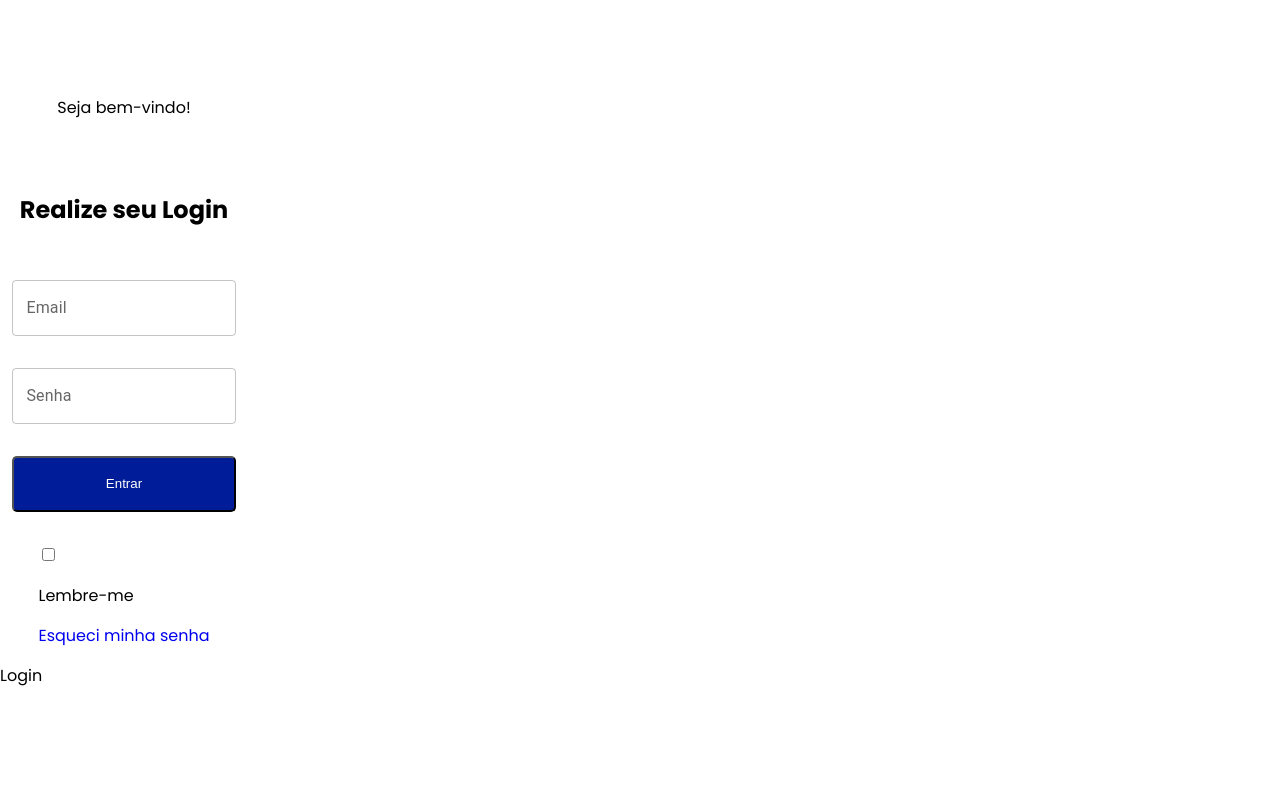
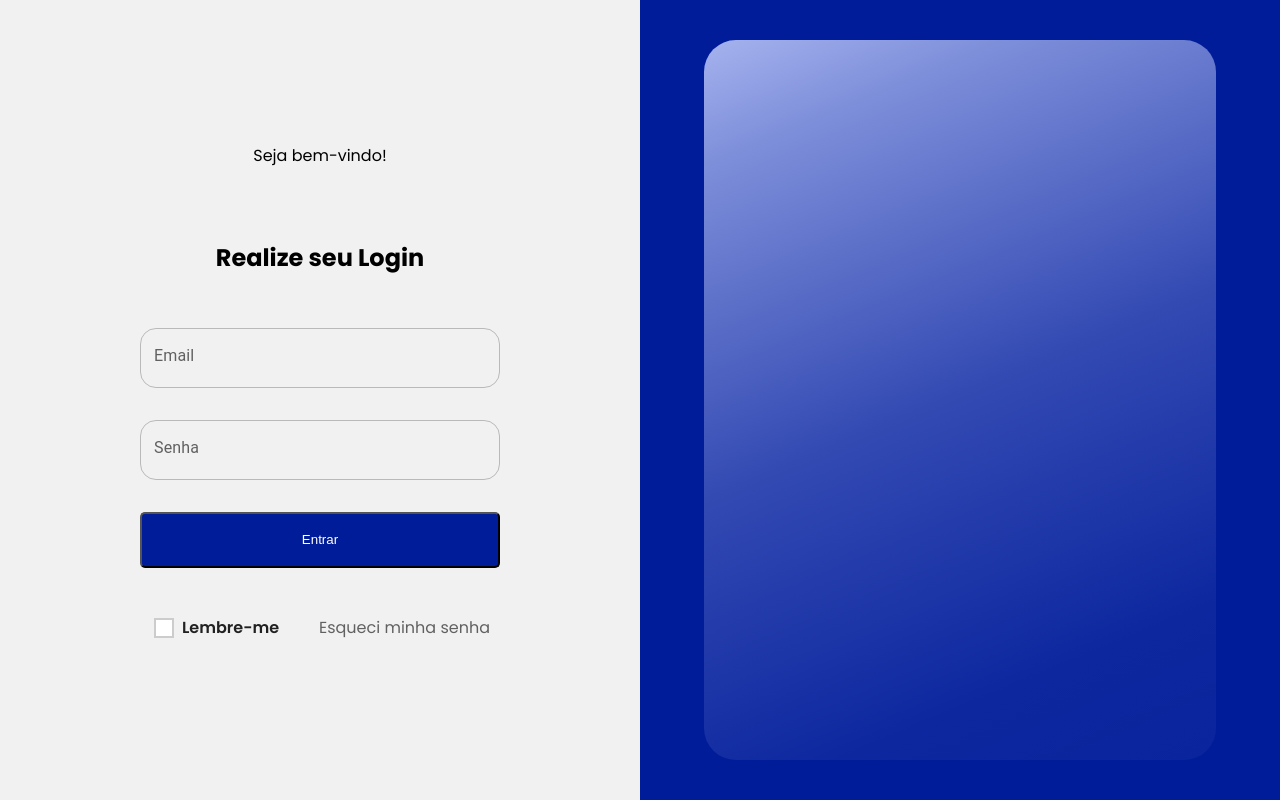
Before and after one commit to dev-anderson-rodrigues/w3-ERP, a React (Vite) app: page / in a window 1280 px wide. Built offline with nearby package versions, Linux system fonts and the light colour scheme.

Commit message:
"feat": pagina de login 50% concluída

```diff
--- a/src/components/Form_login/index.tsx
+++ b/src/components/Form_login/index.tsx
@@ -1,5 +1,5 @@
 import { useEffect, useState } from "react";
-import { Form } from "./styles";
+import { Container, ContainerForm } from "./styles";
 import { useNavigate } from "react-router-dom";
 import { getDadosProfileLocalStorage, setDadosProfileLocalStorage } from "../../context/AuthContext/utils";
 import { useAuth } from "../../context/AuthContext/useAuth";
@@ -15,7 +15,7 @@ const FormLogin = () => {
     handleSubmit,
     register,
     setValue,
-    formState: { errors, isSubmitting },
+    formState: { errors, isSubmitting, isValid },
   } = useForm<IAuthUser>({
     mode: "onSubmit",
   });
@@ -52,8 +52,8 @@ const FormLogin = () => {
   };
 
   return (
-    <div>
-      <Form onSubmit={handleSubmit(handleFormSubmit)}>
+      <Container>
+        <ContainerForm onSubmit={handleSubmit(handleFormSubmit)}>
         <span>Seja bem-vindo!</span>
         <h2>Realize seu Login</h2>
         <Input
@@ -86,27 +86,27 @@ const FormLogin = () => {
           helperText={errors.password?.message}
         />
 
-        <button type="submit">
+        <button type="submit" disabled={isSubmitting && isValid}>
           {isSubmitting ? "Loading..." : "Entrar"}
         </button>
 
         {errorMessage && (
-          <div>
+          <div style={{maxWidth: "85%"}}>
             {errorMessage}
           </div>
         )}
 
-        <div>
-          <span>
-            <input type="checkbox" />
+        <div className="container_link">
+          <span className="container_remember">
+            <div className="checkbox_wrapper"><input type="checkbox" className="custom_checkbox"/></div>
             <p>Lembre-me</p>
           </span>
           <span>
             <a href="#">Esqueci minha senha</a>
           </span>
         </div>
-      </Form>
-    </div>
+      </ContainerForm>
+      </Container>
   );
 }
 
--- a/src/components/Form_login/styles.ts
+++ b/src/components/Form_login/styles.ts
@@ -1,25 +1,27 @@
 import { styled } from "styled-components";
 
-export const Form = styled.form`
+export const ContainerForm = styled.form`
   width: 100%;
+  max-width: 400px;
   display: flex;
   flex-direction: column;
-  display: flex;
   justify-content: center;
   align-items: center;
   gap: 2rem;
 
-  .logo {
-    top: 60px;
-    width: 100%;
-    text-align: center;
-    justify-content: center;
-    align-items: center;
-  }
   h2 {
     padding-top: 20px;
     font-size: 1.5rem;
   }
+  a {
+    color: #616161;
+    font-weight: 400;
+    font-size: 16px;
+    font-family: Poppins, Arial, Helvetica, sans-serif;
+    text-decoration: none;
+    transition: color 0.3s;
+  }
+
   button {
     width: 90%;
     padding: 0.5rem 1rem;
@@ -31,21 +33,60 @@ export const Form = styled.form`
 
   .container_link {
     display: flex;
-    gap: 6px;
+    width: 85%;
+    justify-content: space-between;
     align-items: center;
-    text-align: center;
-    justify-content: center;
-    width: max-content;
-    max-width: fit-content;
-    margin: auto;
-    font-size: inherit;
 
-    span {
-      width: 6px;
-      height: 6px;
-      background-color: #6379f4;
-      opacity: 0.9;
-      border-radius: 5px;
+    .container_remember{
+      display: flex;
+      align-items: center;
+      gap: 5px;
+
+      p {
+        font-size: 16px;
+        font-weight: 600;
+        font-family: Poppins, Arial, Helvetica, sans-serif;
+        color: #212121;
+      }
+      .checkbox_wrapper{
+        display: flex;
+        align-items: center;
+      }
+      .custom_checkbox{
+        position: relative;
+        width: 20px;
+        height: 20px;
+        -webkit-appearance: none;
+        appearance: none;
+        background-color: white;
+        border: 2px solid #ccc;
+        cursor: pointer;
+        outline: none;
+        transition: background-color 0.3s, border-color 0.3s;
+      }
+      .custom_checkbox:checked {
+        background-color: #007bff;
+        border: 2px solid #007bff;
+        transition: background-color 0.3s;
+      }
+      .custom_checkbox:checked::after {
+        content: '';
+        position: absolute;
+        top: 3px;
+        left: 4px;
+        width: 9px;
+        height: 5px;
+        border-left: 2px solid white;
+        border-bottom: 2px solid white;
+        transform: rotate(-45deg);
+      }
     }
   }
 `;
+
+export const Container = styled.div`
+  width: 100%;
+  display: flex;
+  justify-content: center;
+  align-items: center;
+  `
--- a/src/components/input/index.tsx
+++ b/src/components/input/index.tsx
@@ -1,11 +1,11 @@
 import { forwardRef } from "react";
-import TextField from "@mui/material/TextField";
 import { propsInput } from "./types";
+import { StyledTextField } from "./styles";
 
 const Input = forwardRef<HTMLInputElement, propsInput>(
   ({ label, required, ...rest }, ref) => {
     return (
-      <TextField
+      <StyledTextField
         label={label}
         placeholder={`Enter your ${label}`}
         inputRef={ref}
--- /dev/null
+++ b/src/components/input/styles.ts
@@ -0,0 +1,17 @@
+import TextField from "@mui/material/TextField";
+import styled from "styled-components";
+
+export const StyledTextField = styled(TextField)(() => ({
+  '& .MuiInputBase-input': {
+    color: '#333', // Cor do texto do input
+    fontSize: '16px',
+    fontWeight: '400',
+    fontFamily: 'Poppins', // Tamanho da fonte
+    padding: '10px', // Padding interno
+  },
+  '& .MuiOutlinedInput-root': {
+    borderRadius: '16px',
+    height: '60px',
+  }
+
+}));
--- a/src/pages/login/index.tsx
+++ b/src/pages/login/index.tsx
@@ -1,11 +1,17 @@
 import FormLogin from "../../components/Form_login"
+import { Appcontainer } from "./style"
 
 const Login
  = () => {
   return (
-    <div><FormLogin/>
-    <p>Login</p>
+    <Appcontainer>
+    <div className="containerForm"><FormLogin/></div>
+    <div className="containerImage">
+      <div className="containerCenter">
+
+      </div>
     </div>
+    </Appcontainer>
   )
 }
 
--- /dev/null
+++ b/src/pages/login/style.ts
@@ -0,0 +1,34 @@
+import { Box } from "@mui/material";
+import styled from "styled-components";
+
+export const Appcontainer = styled(Box)(() => ({
+    width: "100vw",
+    height: "100vh",
+    display: "flex",
+    justifyContent: "center",
+    alignItems: "center",
+    background: "#F1F1F1",
+
+   '.containerForm': {
+    display: "flex",
+    flexDirection: "column",
+    gap: "1rem",
+    width: "100%",
+
+    },
+    ".containerImage": {
+        display: "flex",
+        justifyContent: "center",
+        alignItems: "center",
+        width: "100%",
+        backgroundColor: "#001C98",
+        height: "100%",
+
+       ".containerCenter": {
+        background: "linear-gradient(157.28deg, #C5CFFF -10.56%, #7C8DD9 14.09%, #334AB3 49.27%, #0D279F 83.18%, #08239C 105.52%, #001C98 121.79%)",
+        width: "80%",
+        height: "90%",
+        borderRadius: "32px",
+        },
+    }
+}));
--- a/src/styles/global.ts
+++ b/src/styles/global.ts
@@ -6,6 +6,7 @@ export const GlobalStyle = createGlobalStyle`
   line-height: 1.5;
   font-weight: 400;
   background-color: #FFFFFF;
+  box-sizing: border-box;
 
   font-synthesis: none;
   text-rendering: optimizeLegibility;
```
